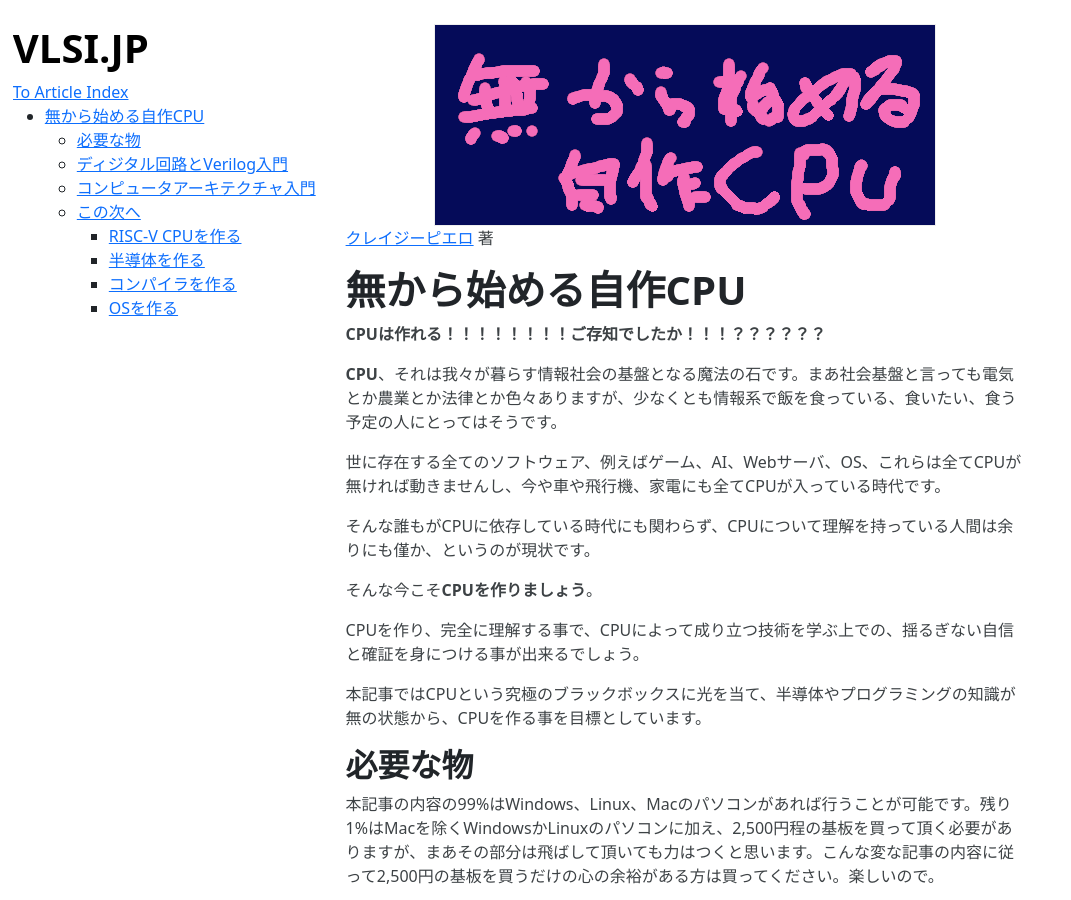
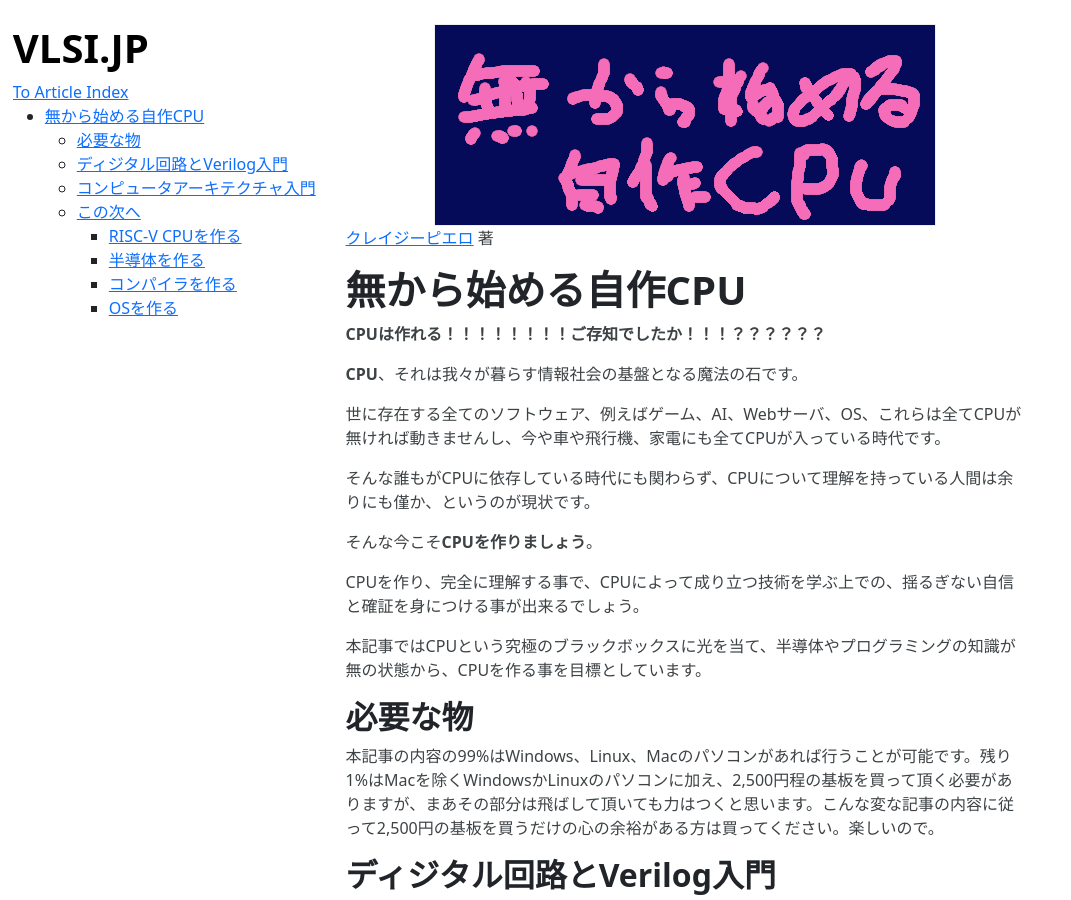
Before and after one commit to VLSI-JP/VLSI-JP.github.io, a Jekyll site: the page built from LetsMakeCPU.md, in a window 1280 px wide and 900 px high. Shown: the whole window, without its empty margins (0-1071 px from the left). Built offline with Jekyll 4.4.1, drawn with Linux system fonts in a browser that asks for light colours.

Commit message:
Update LetsMakeCPU.md

```diff
--- a/LetsMakeCPU.md
+++ b/LetsMakeCPU.md
@@ -11,7 +11,7 @@ image: "https://raw.githubusercontent.com/VLSI-JP/VLSI-JP.github.io/main/images/
 
 **CPUは作れる！！！！！！！！ご存知でしたか！！！？？？？？？**
 
-**CPU**、それは我々が暮らす情報社会の基盤となる魔法の石です。まあ社会基盤と言っても電気とか農業とか法律とか色々ありますが、少なくとも情報系で飯を食っている、食いたい、食う予定の人にとってはそうです。
+**CPU**、それは我々が暮らす情報社会の基盤となる魔法の石です。
 
 世に存在する全てのソフトウェア、例えばゲーム、AI、Webサーバ、OS、これらは全てCPUが無ければ動きませんし、今や車や飛行機、家電にも全てCPUが入っている時代です。
 
```
